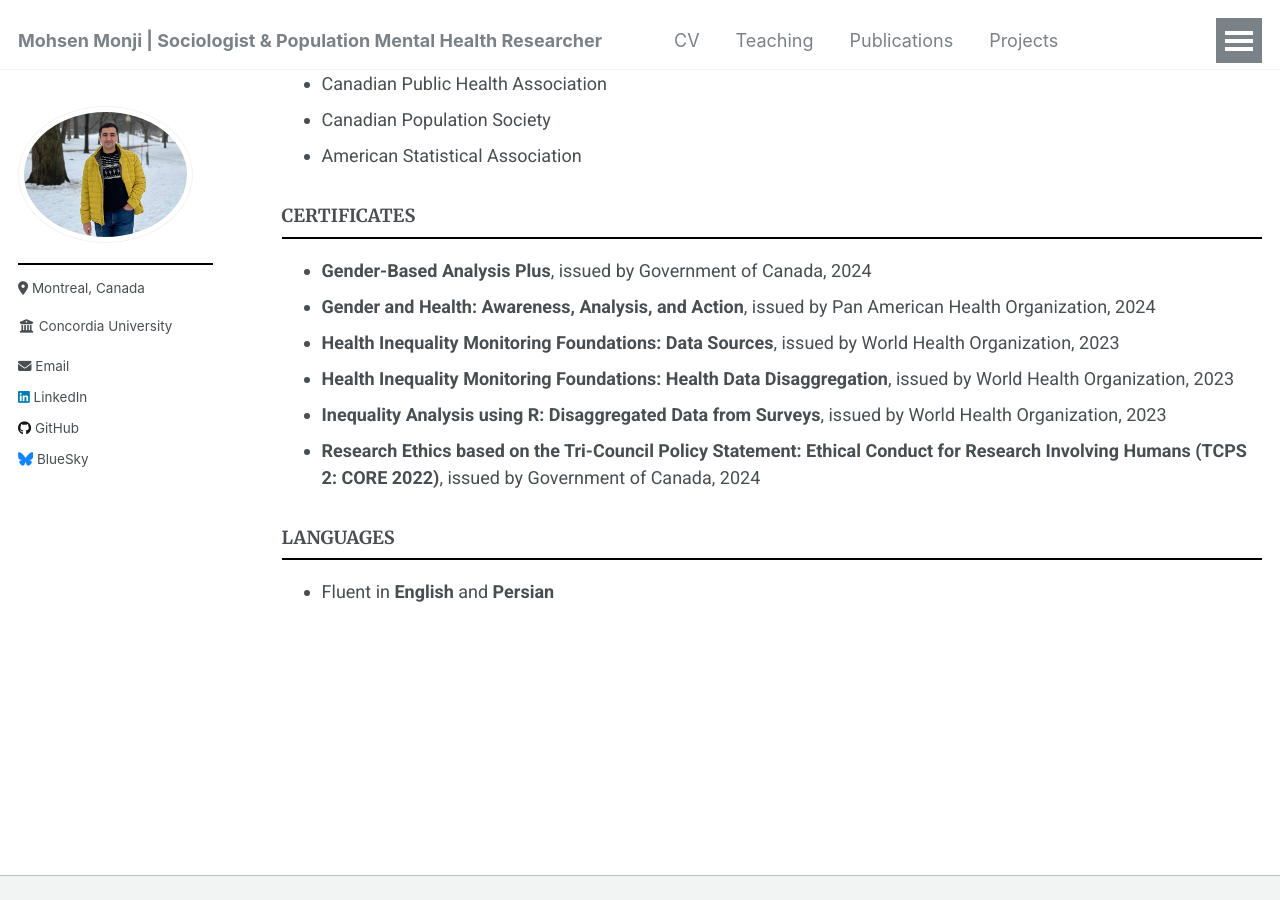
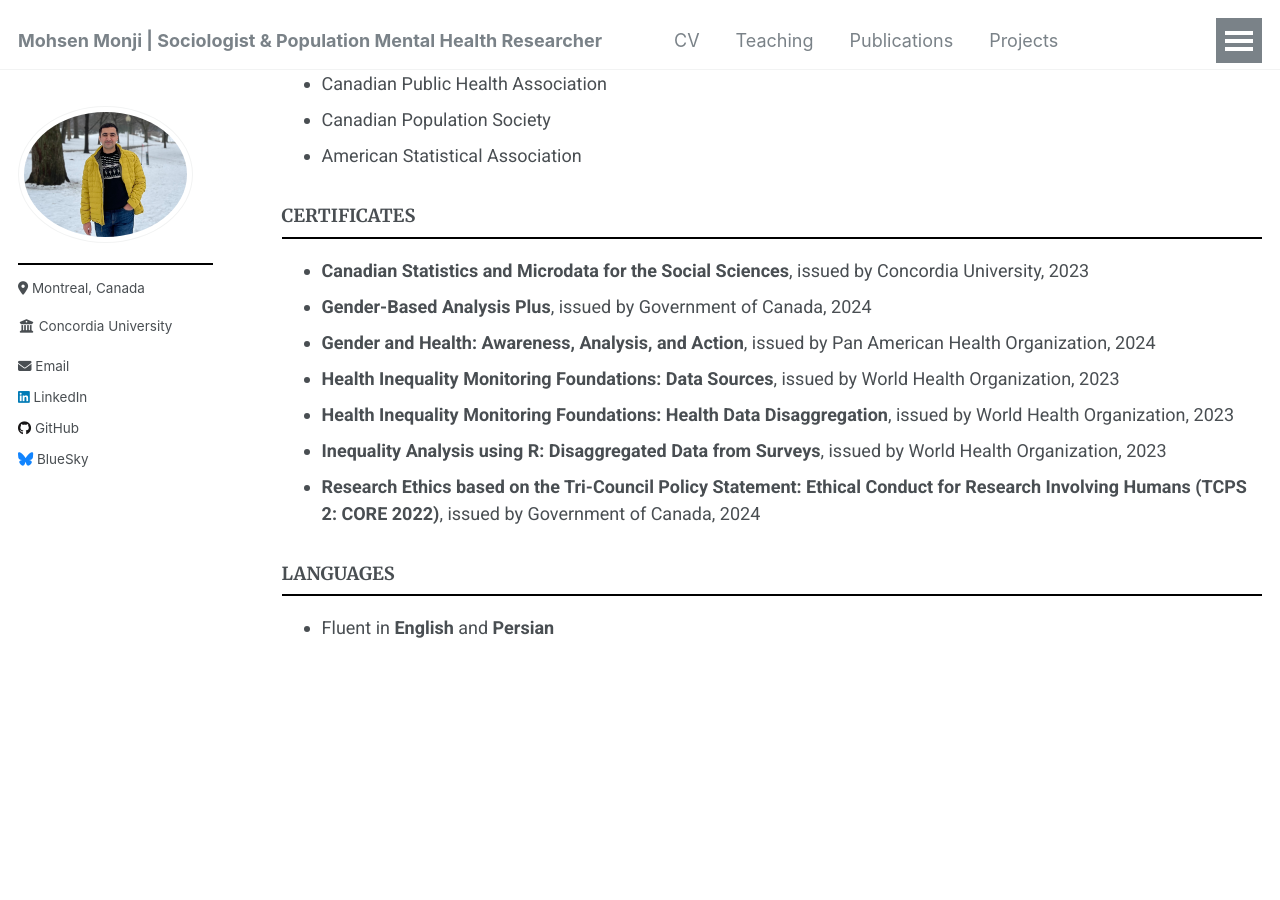
Before and after one commit to Mohsnmonji/mohsnmonji.github.io, a Jekyll site: the page built from _pages/Curriculum Vitae.md, in a window 1280 px wide and 900 px high, scrolled down 3907 px. Built offline with Jekyll 4.4.1, drawn with Linux system fonts in a browser that asks for light colours.

Commit message:
Update Curriculum Vitae.md

```diff
--- a/_pages/Curriculum Vitae.md
+++ b/_pages/Curriculum Vitae.md
@@ -136,6 +136,7 @@ redirect_from:
 
 
 ### **CERTIFICATES**
+- **Canadian Statistics and Microdata for the Social Sciences**, issued by Concordia University, 2023
 - **Gender-Based Analysis Plus**, issued by Government of Canada, 2024
 - **Gender and Health: Awareness, Analysis, and Action**, issued by Pan American Health Organization, 2024
 - **Health Inequality Monitoring Foundations: Data Sources**, issued by World Health Organization, 2023
```
